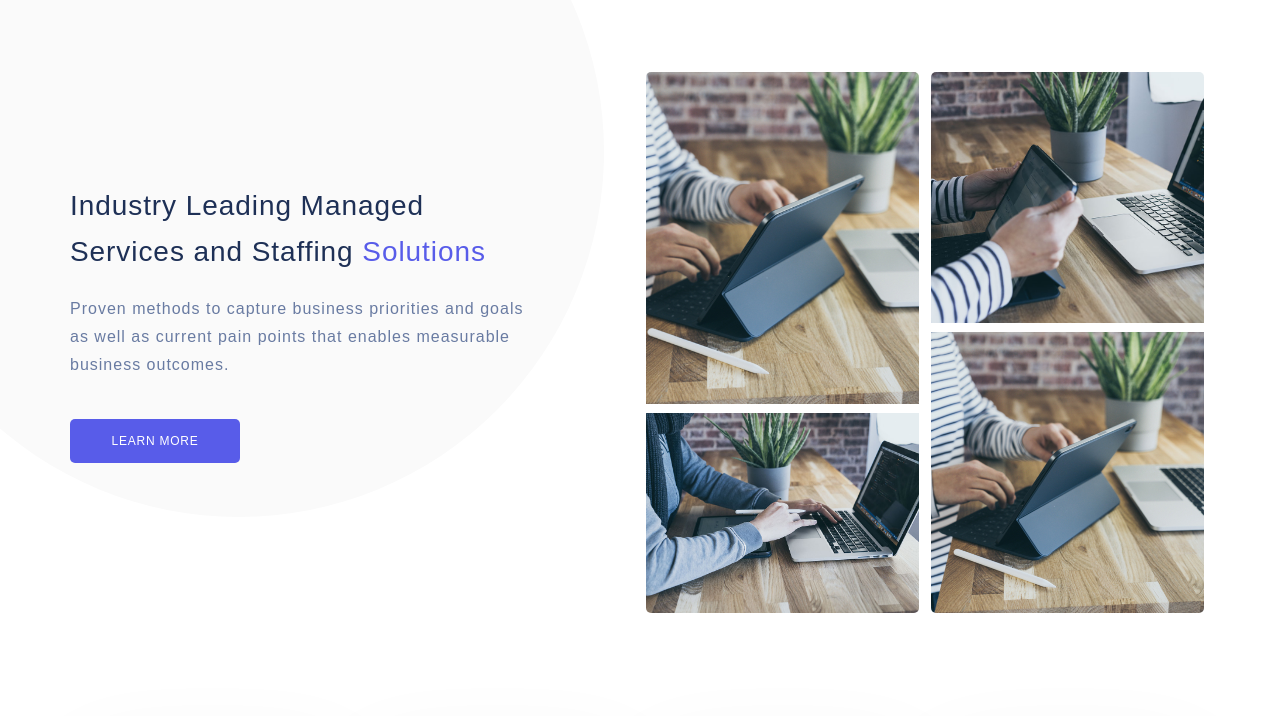
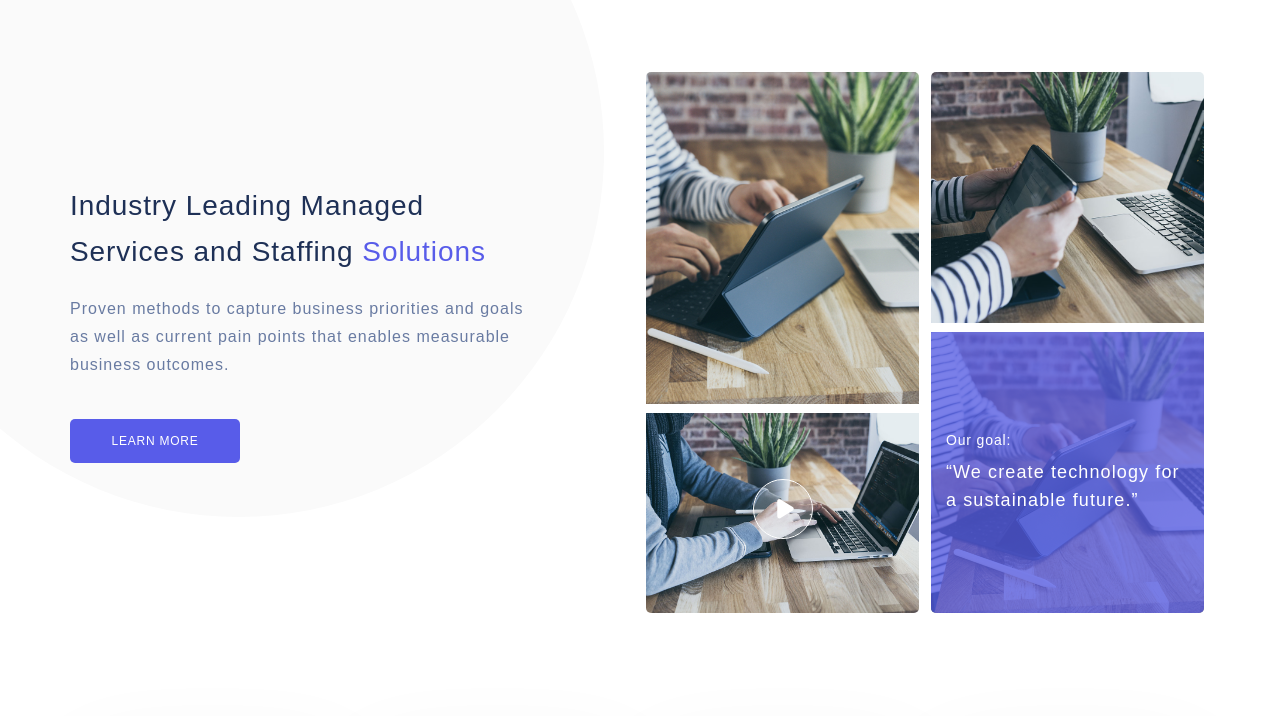
Before and after one commit to RashadMa/Front-EndProject, a website: page FrontEndProject/index.html in a window 1280 px wide. Shown: the part 84-800 px from the top of the page. Drawn offline with nearby package versions, Linux system fonts and the light colour scheme; a web font is replaced by a local one.

Commit message:
Update1.6

```diff
--- a/FrontEndProject/assets/css/custom.css
+++ b/FrontEndProject/assets/css/custom.css
@@ -4,6 +4,8 @@
   text-decoration: none;
   list-style-type: none;
   box-sizing: border-box;
+  font-family: "Nunito", sans-serif;
+
 }
 ::selection {
   color: #fff;
--- a/FrontEndProject/assets/sass/partials/home/_homeWelcoming.scss
+++ b/FrontEndProject/assets/sass/partials/home/_homeWelcoming.scss
@@ -16,12 +16,11 @@
     .second-picture-div,
     .third-picture-div,
     .fourth-picture-div {
-        img{
-            &:hover {
-                transform: scale(1.1);
-            }
+        &:hover img {
+            transform: scale(1.1);
         }
     }
+
     .cart-first-image,
     .cart-second-image,
     .cart-third-image,
@@ -50,12 +49,100 @@
         overflow: hidden;
         width: 100%;
         height: 200px;
+        position: relative;
+
+        .play {
+            position: absolute;
+            width: 100%;
+            top: 48%;
+            left: 0px;
+            transform: perspective(1px) translateY(-45%);
+            z-index: 4;
+            right: 0px;
+
+            a {
+                width: 60px;
+                height: 60px;
+                line-height: 60px;
+                text-align: center;
+                font-size: 22px;
+                color: #fff;
+                margin: auto;
+                left: 0px;
+                right: 0px;
+                display: block;
+                border: 1px solid #fff;
+                border-radius: 100px;
+                position: absolute;
+                overflow: hidden;
+                top: 50%;
+                transform: perspective(1px) translateY(-50%);
+                z-index: 3;
+
+                &::before {
+                    content: '';
+                    position: absolute;
+                    width: 100%;
+                    height: 100%;
+                    left: 0px;
+                    top: 0px;
+                    background: #fff;
+                    opacity: .25;
+                    z-index: 1;
+                }
+
+                i {
+                    padding-left: 5px;
+                    position: relative;
+                    z-index: 2;
+                }
+
+                &:hover .cart {
+                    transform: scale(1.1);
+                }
+            }
+        }
     }
 
     .fourth-picture-div {
         overflow: hidden;
         width: 100%;
         height: 281px;
+        position: relative;
+
+        .overlay {
+            position: absolute;
+            background-color: #585de9bf;
+            z-index: 20;
+            width: 100%;
+            height: 100%;
+            top: 0;
+            left: 0;
+
+            .text {
+                margin: 0 15px;
+
+                strong {
+                    display: block;
+                    color: #fff;
+                    font-weight: 300;
+                    font-size: 14px;
+                    letter-spacing: 0.88px;
+                    margin-bottom: 10px;
+                }
+
+                p {
+                    display: block;
+                    color: #fff;
+                    font-weight: 300;
+                    font-size: 18px;
+                    letter-spacing: 1.12px;
+                    line-height: 28px;
+                    margin-bottom: 0px;
+                    padding-bottom: 0px;
+                }
+            }
+        }
     }
 
     .welcoming-head-content {
--- a/FrontEndProject/index.html
+++ b/FrontEndProject/index.html
@@ -116,18 +116,29 @@
               <div class="col-6 col-md-12 d-flex">
                 <div class="config col-6 col-md-12">
                     <div class="first-picture-div col-sm-12">
-                      <img src="./assets/media/images/backgrounds/1.jpeg" alt="someone with laptop" class="cart-first-image">
+                      <img src="./assets/media/images/backgrounds/1.jpeg" alt="someone with laptop" class="cart-first-image cart">
                     </div>
                   <div class="third-picture-div col-sm-12">
-                    <img src="./assets/media/images/backgrounds/3.jpeg" alt="someone with laptop" class="cart-third-image">
+                    <img src="./assets/media/images/backgrounds/3.jpeg" alt="someone with laptop" class="cart-third-image cart">
+                    <div class="play">
+                      <a href="#">
+                        <i class="fas fa-play"></i>
+                      </a>
+                    </div>
                   </div>
                 </div>
                 <div class="config col-6 col-md-12">
                   <div class="second-picture-div col-sm-12">
-                    <img src="./assets/media/images/backgrounds/2.jpeg" alt="someone with laptop" class="cart-second-image">
+                    <img src="./assets/media/images/backgrounds/2.jpeg" alt="someone with laptop" class="cart-second-image cart">
                   </div>
-                  <div class="fourth-picture-div col-sm-12">
-                    <img src="./assets/media/images/backgrounds/1.jpeg" alt="someone with laptop" class="cart-fourth-image">
+                  <div class="fourth-picture-div">
+                    <img src="./assets/media/images/backgrounds/1.jpeg" alt="someone with laptop" class="cart-fourth-image cart">
+                    <div class="overlay d-flex align-center">
+                      <div class="text">
+                        <strong>Our goal:</strong>
+                        <p>“We create technology for a sustainable future.”</p>
+                      </div>
+                    </div>
                   </div>
                 </div>
           </div>
```
Also changed, not shown: FrontEndProject/assets/css/main.css.
